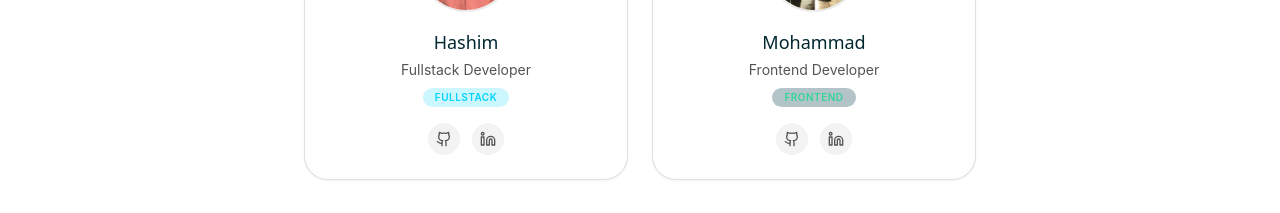
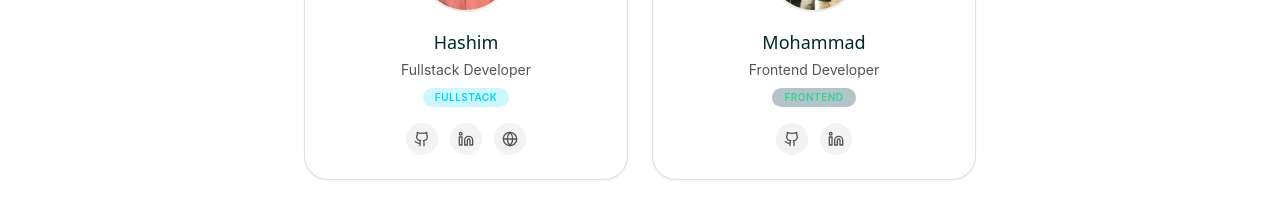
Before and after one commit to code-with-hashimm/travellio, a Next.js app: page / in a window 1280 px wide. Shown: the part 8600-8813 px from the top of the page. Built offline with nearby package versions, Linux system fonts and the light colour scheme; a web font is replaced by a local one.

Commit message:
added team members social links

```diff
--- a/components/Blogs.tsx
+++ b/components/Blogs.tsx
@@ -4,7 +4,7 @@ import { motion } from "framer-motion";
 import Image from "next/image";
 import { SectionTag } from "./ui/SectionTag";
 import { teamMembers } from "@/lib/data";
-import { Github, Linkedin } from "lucide-react";
+import { Github, Linkedin, Globe } from "lucide-react";
 
 const badgeColors: Record<string, string> = {
   cyan: "bg-accent-cyan/20 text-accent-cyan",
@@ -77,16 +77,30 @@ export function Blogs() {
               <div className="mt-4 flex justify-center gap-3">
                 <a
                   href={member.github}
+                  target="_blank"
+                  rel="noopener noreferrer"
                   className="flex h-8 w-8 items-center justify-center rounded-full bg-gray-body/5 text-gray-muted transition-colors hover:bg-gray-body/10 hover:text-gray-body"
                 >
                   <Github className="h-4 w-4" />
                 </a>
                 <a
                   href={member.linkedin}
+                  target="_blank"
+                  rel="noopener noreferrer"
                   className="flex h-8 w-8 items-center justify-center rounded-full bg-gray-body/5 text-gray-muted transition-colors hover:bg-gray-body/10 hover:text-gray-body"
                 >
                   <Linkedin className="h-4 w-4" />
                 </a>
+                { (member as any).portfolio && (
+                  <a
+                    href={(member as any).portfolio}
+                    target="_blank"
+                    rel="noopener noreferrer"
+                    className="flex h-8 w-8 items-center justify-center rounded-full bg-gray-body/5 text-gray-muted transition-colors hover:bg-gray-body/10 hover:text-gray-body"
+                  >
+                    <Globe className="h-4 w-4" />
+                  </a>
+                )}
               </div>
             </motion.article>
           ))}
--- a/lib/data.ts
+++ b/lib/data.ts
@@ -206,8 +206,9 @@ export const teamMembers = [
     badgeColor: "cyan",
     initials: "HA",
     photo: "/member-1.png",
-    github: "#",
-    linkedin: "#"
+    github: "https://github.com/code-with-hashimm",
+    linkedin: "https://www.linkedin.com/in/hashnode",
+    portfolio: "https://hashim-portfolio.in"
   },
   {
     id: "member-2",
@@ -217,8 +218,8 @@ export const teamMembers = [
     badgeColor: "teal",
     initials: "MO",
     photo: "/member-2.png",
-    github: "#",
-    linkedin: "#"
+    github: "https://github.com/mohammedmalvi",
+    linkedin: "https://linkedin.com/in/mohammed-malvi-7a3851311"
   }
 ];
 
```
Also changed, not shown: 1 other file (tests, documents, lock files or other folders).
